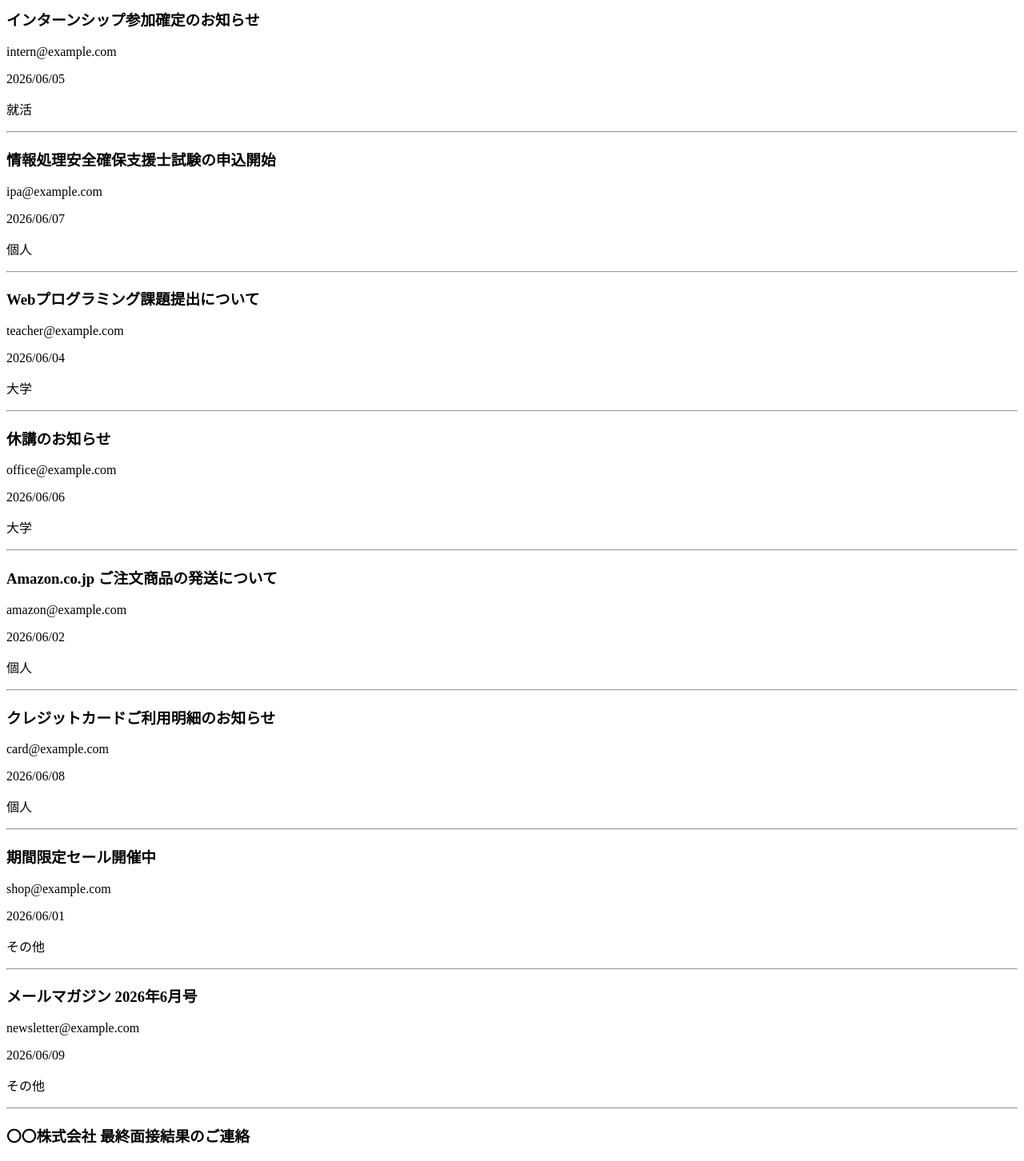
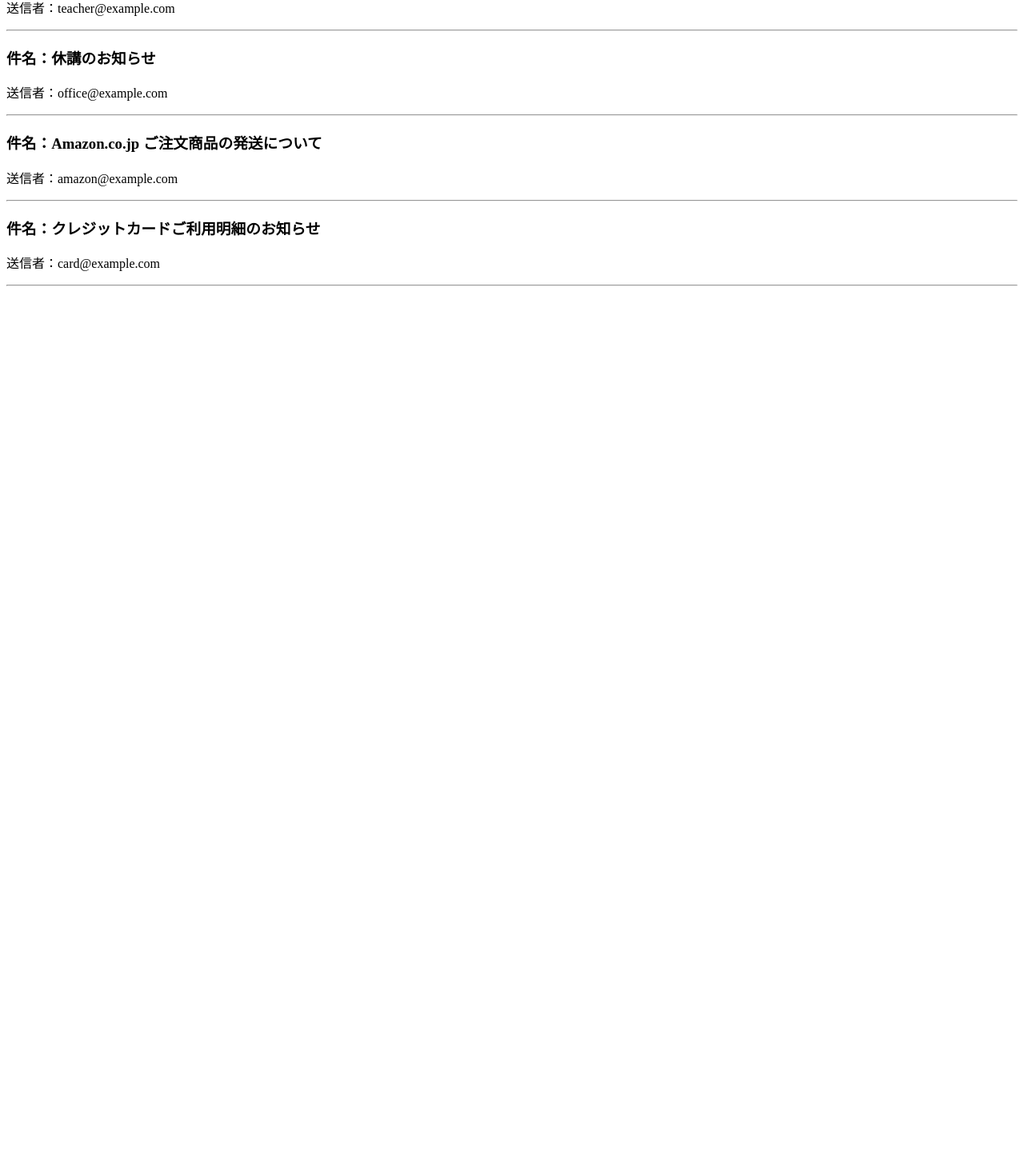
Before and after one commit to c0a2405812/job-mail-manager, a Next.js app in the folder frontend/: page / in a window 1280 px wide. Shown: the part 898-2350 px from the top of the page at 80% size. After the commit the page ends 1264 px from the top, so only its background shows below. Built offline with nearby package versions, Linux system fonts and the light colour scheme.

Commit message:
Mails detail func

```diff
--- a/frontend/app/page.tsx
+++ b/frontend/app/page.tsx
@@ -3,95 +3,111 @@
 
 import { useState } from "react";
 
+type Mail = {
+  id: number;
+  subject: string;
+  sender: string;
+  date: string;
+  category: string;
+  body: string;
+};
+
 export default function Home() {
 
+  // カテゴリー
   const [selectCategory, setSelectedCategory]
   = useState("すべて");
 
+  // 検索文字
   const [searchWord, setSearchWord]
   = useState("");
 
+  // メール詳細表示
+  const [selectedMail, setSelectedMail]
+  = useState<Mail | null>(null);
 
   // メール本体
   // ダミーデータ
-  const mails = [
+  const mails: Mail[] = [
     {
+      id: 1,
       subject: "〇〇株式会社 面接のご案内",
       sender: "recruit@example.com",
       date: "2026/06/02",
       category: "就活",
+      body: "この度は弊社の選考にご応募いただきありがとうございます。面接日程についてご案内いたします。6月10日(水) 14:00よりオンラインにて実施いたします。"
     },
     {
+      id: 2,
       subject: "大学からのお知らせ",
       sender: "university@example.com",
       date: "2026/06/01",
       category: "大学",
+      body: "学生各位。前期履修登録期間についてお知らせします。登録期間は6月1日から6月7日までです。忘れずに手続きを行ってください。"
     },
     {
+      id: 3,
       subject: "GitHub登録完了",
       sender: "github@example.com",
       date: "2026/05/31",
       category: "個人",
+      body: "GitHubへのアカウント登録が完了しました。メールアドレス認証を行うことで、すべての機能をご利用いただけます。"
     },
     {
+      id: 4,
       subject: "株式会社ABC ES提出締切のお知らせ",
       sender: "abc_recruit@example.com",
       date: "2026/06/03",
       category: "就活",
+      body: "エントリーシート提出締切が近づいております。提出期限は6月8日23:59です。期限までにご提出ください。"
     },
     {
+      id: 5,
       subject: "インターンシップ参加確定のお知らせ",
       sender: "intern@example.com",
       date: "2026/06/05",
       category: "就活",
+      body: "夏季インターンシップへの参加が確定いたしました。当日の詳細は後日改めてご連絡いたします。"
     },
     {
+      id: 6,
       subject: "情報処理安全確保支援士試験の申込開始",
       sender: "ipa@example.com",
       date: "2026/06/07",
       category: "個人",
+      body: "令和8年度秋期情報処理安全確保支援士試験の申込受付を開始しました。受験を希望される方はお早めにお申し込みください。"
     },
     {
+      id: 7,
       subject: "Webプログラミング課題提出について",
       sender: "teacher@example.com",
       date: "2026/06/04",
       category: "大学",
+      body: "次回授業までにWebプログラミング課題を提出してください。提出期限は6月11日23:59です。"
     },
     {
+      id: 8,
       subject: "休講のお知らせ",
       sender: "office@example.com",
       date: "2026/06/06",
       category: "大学",
+      body: "担当教員の都合により、6月12日の講義は休講となります。補講日程は後日お知らせします。"
     },
     {
+      id: 9,
       subject: "Amazon.co.jp ご注文商品の発送について",
       sender: "amazon@example.com",
       date: "2026/06/02",
       category: "個人",
+      body: "ご注文いただいた商品を発送いたしました。お届け予定日は6月4日です。配送状況はマイページからご確認いただけます。"
     },
     {
+      id: 10,
       subject: "クレジットカードご利用明細のお知らせ",
       sender: "card@example.com",
       date: "2026/06/08",
       category: "個人",
-    },
-    {
-      subject: "期間限定セール開催中",
-      sender: "shop@example.com",
-      date: "2026/06/01",
-      category: "その他",
-    },
-    {
-      subject: "メールマガジン 2026年6月号",
-      sender: "newsletter@example.com",
-      date: "2026/06/09",
-      category: "その他",
-    },
-    {
-      subject: "〇〇株式会社 最終面接結果のご連絡",
-      sender: "recruit2@example.com",
-      date: "2026/06/10",
-      category: "就活",
+      body: "2026年5月分のご利用明細が確定しました。ご請求金額は12,840円です。詳細は会員ページをご確認ください。"
     },
   ];
 
@@ -114,12 +130,72 @@ export default function Home() {
       mail.subject.includes(searchWord) ||
       mail.sender.includes(searchWord) ||
       mail.date.includes(searchWord) ||
-      mail.category.includes(searchWord)
+      mail.category.includes(searchWord) ||
+      mail.body.includes(searchWord)
     );
   })
 
+  // メール詳細画面
+  if(selectedMail){
+    return(
+      <html>
+      <body>
+
+        {/*ヘッダー */}
+        <header>
+          <h1>Job Mail Manager</h1>
+          <nav>
+            <button>
+              メール一覧
+            </button>
+            <button>
+              分類設定
+            </button>
+            <button>
+              ログアウト
+            </button>
+          </nav>
+        </header>
+
+        {/* メインコンテンツ */}
+        <main>
+
+          {/* メール詳細 */}
+
+          {selectedMail ? (
+            <div>
+
+              <h2>件名：{selectedMail.subject}</h2>
+              <h3>送信者：{selectedMail.sender}</h3>
+              <h3>日付：{selectedMail.date}</h3>
+              <h3>カテゴリ：{selectedMail.category}</h3>
+              <p>本文：{selectedMail.body}</p>
+              <br />
+              <button onClick={() => setSelectedMail(null)}>
+                戻る
+              </button>
+
+            </div>
+          ) : (
+            <div>
+              {filterMails.map((mail) => (
+                <div onClick={() => setSelectedMail(mail)}>
+                  <h3>{mail.subject}</h3>
+                  <p>{mail.sender}</p>
+                </div>
+              ))}
+            </div>
+          )}
 
 
+        </main>
+      </body>
+    </html>
+    )
+  }
+
+
+  // メール一覧表示画面
   return (
     <html>
       <body>
@@ -173,15 +249,21 @@ export default function Home() {
           </button>
 
           {/* メール一覧 */}
+
           {filterMails.map((mail) => (
-            <div key={mail.subject}>
-              <h3>{mail.subject}</h3>
-              <p>{mail.sender}</p>
-              <p>{mail.date}</p>
-              <p>{mail.category}</p>
+            <div
+              key={mail.id}
+              onClick={() => setSelectedMail(mail)}
+            >
+              <h3>件名：{mail.subject}</h3>
+              <p>送信者：{mail.sender}</p>
+              {/* <p>日時：{mail.date}</p>
+              <p>カテゴリ：{mail.category}</p>
+              <p>本文：null</p> */}
               <hr />
             </div>
           ))}
+
 
         </main>
       </body>
```
